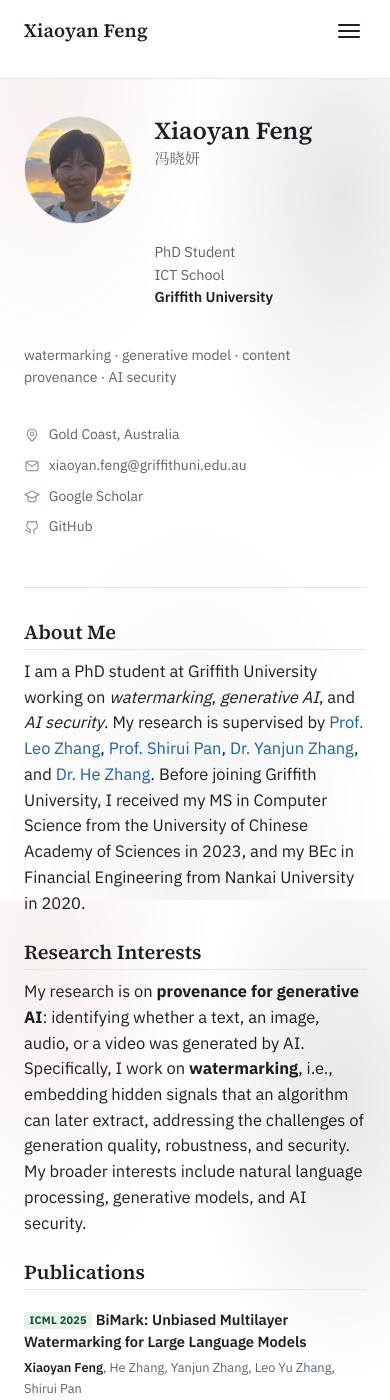
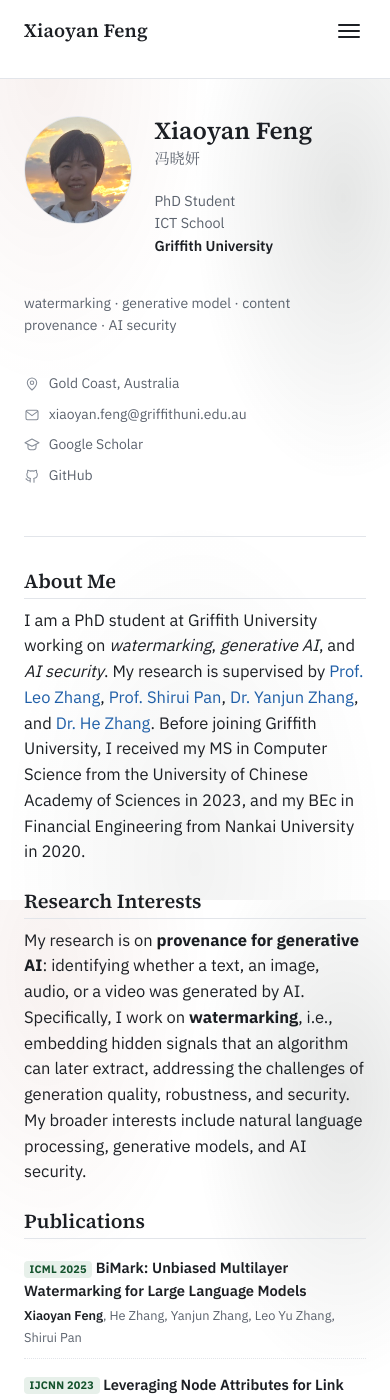
Before and after one commit to Kx-Feng/Kx-Feng.github.io, a Jekyll site: the page built from _pages/about.md, in a window 390 px wide and 1400 px high. Built offline with Jekyll 4.4.1, drawn with Linux system fonts in a browser that asks for light colours.

Commit message:
Fix mobile profile layout

```diff
--- a/_sass/_main.scss
+++ b/_sass/_main.scss
@@ -450,7 +450,7 @@ h1, h2, h3, h4 {
     gap: 1.1rem 1.4rem; align-items: start;
     padding-bottom: 1.6rem; border-bottom: 1px solid var(--border);
   }
-  .profile__avatar { width: 108px; height: 108px; margin: 0; }
+  .profile__avatar { width: 108px; height: 108px; margin: 0; grid-row: 1 / 3; }
   .profile__name, .profile__role { grid-column: 2; margin-bottom: 0.3rem; }
   .profile__bio, .profile__links { grid-column: 1 / -1; }
 
```
